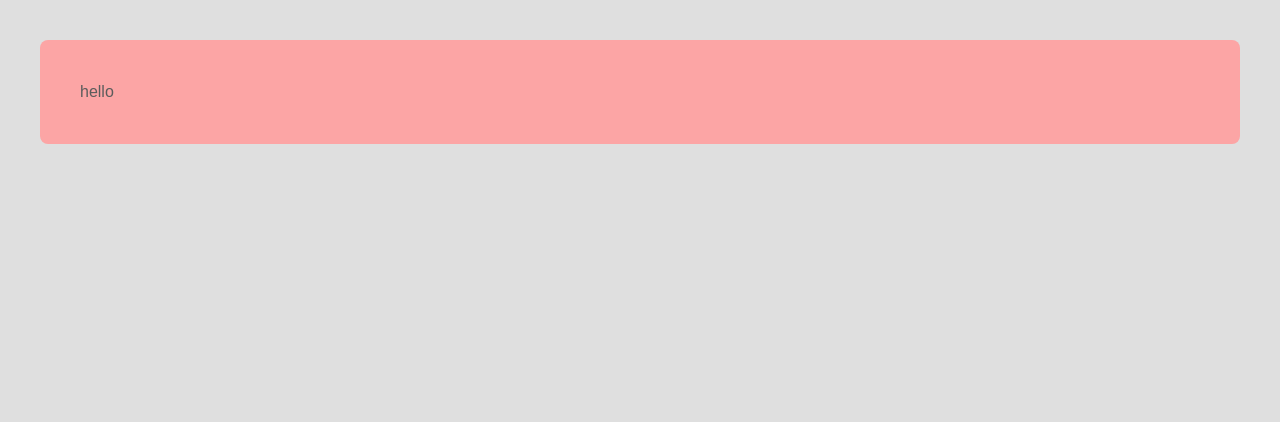
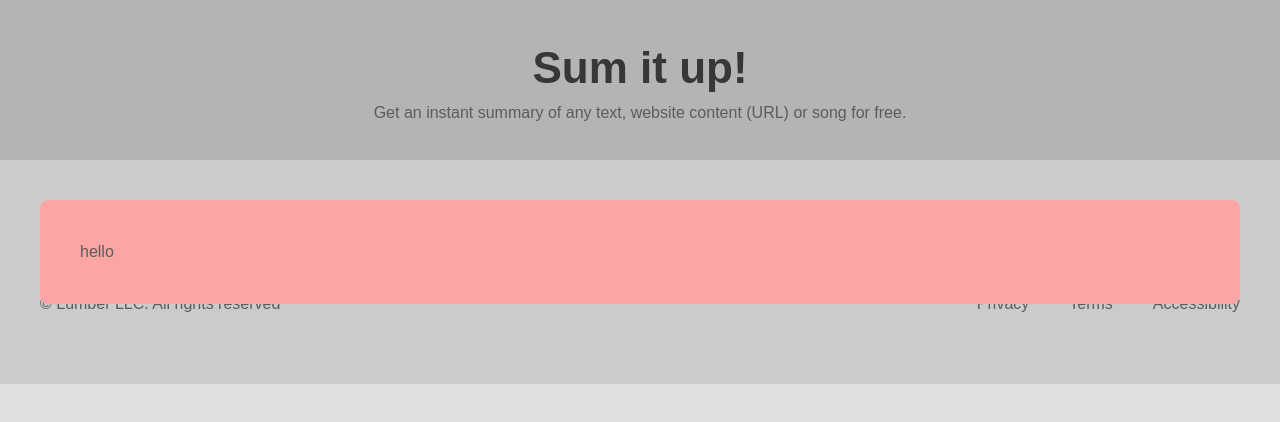
Before and after one commit to lumberdev/sum-it-up, a Next.js app: page / in a window 1280 px wide. Shown: the top 422 px of the page. Built offline with nearby package versions, Linux system fonts and the light colour scheme.

Commit message:
style: add header and footer to main layout

```diff
--- a/src/app/head.tsx
+++ b/src/app/head.tsx
@@ -1,7 +1,7 @@
 export default function Head() {
   return (
     <>
-      <title>Create Next App</title>
+      <title>Sum It Up</title>
       <meta content="width=device-width, initial-scale=1" name="viewport" />
       <meta name="description" content="Generated by create next app" />
       <link rel="icon" href="/favicon.ico" />
--- a/src/app/layout.tsx
+++ b/src/app/layout.tsx
@@ -1,18 +1,27 @@
-import "./globals.css";
-
+import './globals.css';
+import Header from '~/components/Header';
+import Footer from '~/components/Footer';
 export default function RootLayout({
 	children,
 }: {
 	children: React.ReactNode;
 }) {
 	return (
-    <html lang="en">
+		<html lang='en'>
 			{/*
         <head /> will contain the components returned by the nearest parent
         head.tsx. Find out more at https://beta.nextjs.org/docs/api-reference/file-conventions/head
       */}
 			<head />
-      <body>{children}</body>
+			<body className='flex flex-col justify-between'>
+				<Header />
+				<main className='relative flex-1'>
+					<div className='absolute top-0 bottom-0 h-full w-full'>
+						{children}
+					</div>
+				</main>
+				<Footer />
+			</body>
 		</html>
 	);
 }
--- /dev/null
+++ b/src/components/Footer.tsx
@@ -0,0 +1,24 @@
+import Link from 'next/link';
+const Footer = () => {
+	return (
+		<footer className='flex min-h-[14rem] bg-lightest px-10 py-[4.25rem]'>
+			<div className='flex flex-1 flex-col justify-between'>
+				<div className='text-heading3 text-dark'>Sum It Up</div>
+				<div className='text-dark'>© Lumber LLC. All rights reserved</div>
+			</div>
+			<div className='flex flex-1 flex-col justify-between text-right'>
+				<div>
+					Made by
+					<span className='font-bold'> Lumber</span>
+				</div>
+				<div className='flex justify-end gap-10'>
+					<Link href='/'>Privacy</Link>
+					<Link href='/'>Terms</Link>
+					<Link href='/'>Accessibility</Link>
+				</div>
+			</div>
+		</footer>
+	);
+};
+
+export default Footer;
--- /dev/null
+++ b/src/components/Header.tsx
@@ -0,0 +1,13 @@
+const Header = () => {
+	return (
+		<header className='flex min-h-[10rem] flex-col items-center justify-center bg-medium'>
+			<h1 className='text-heading1 font-semibold text-darkest'>Sum it up!</h1>
+			<div className='text-dark'>
+				Get an instant summary of any text, website content (URL) or song for
+				free.
+			</div>
+		</header>
+	);
+};
+
+export default Header;
```
Lines whose indentation alone changed are shown as unchanged.
